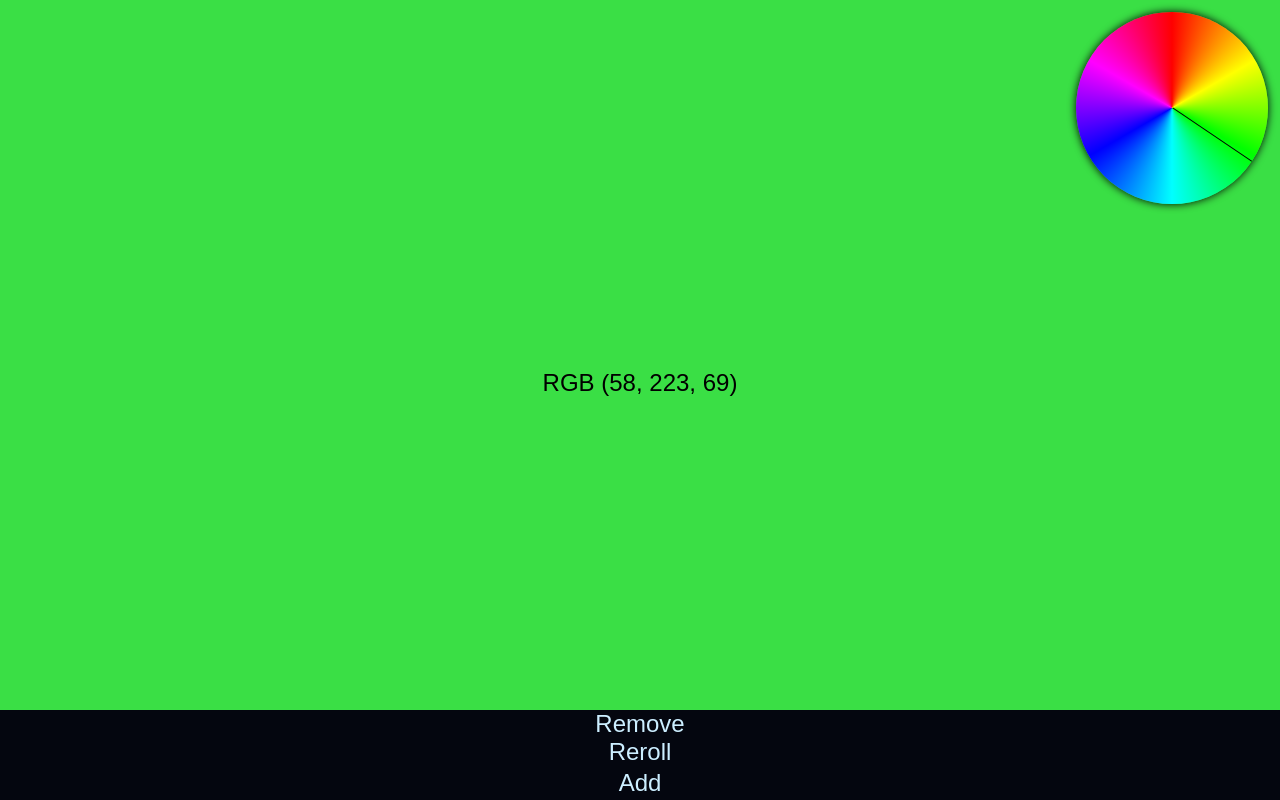
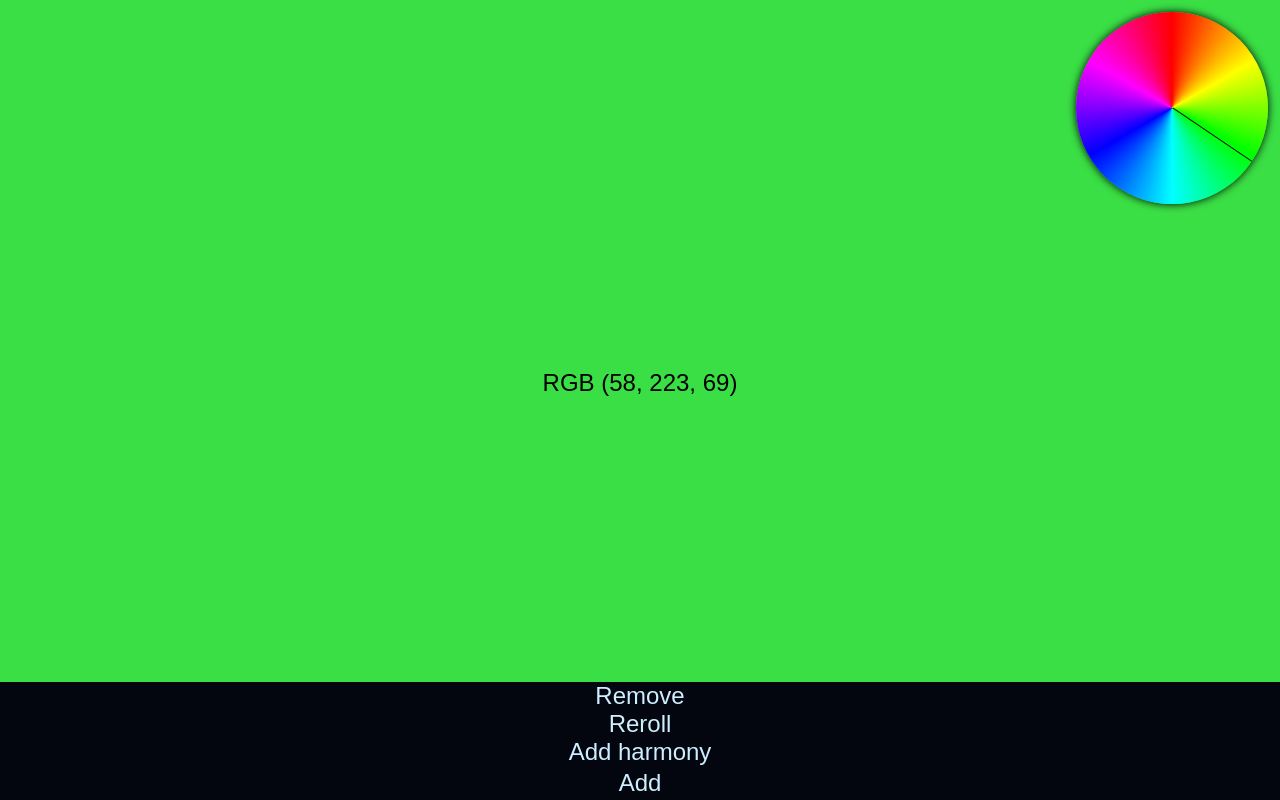
Before and after one commit to soryy708/Palette, a React app: page / in a window 1280 px wide. Both pictures are taken after a click on the button "Add". Built offline with nearby package versions, Linux system fonts and the light colour scheme.

Commit message:
Impl "add harmony" button

```diff
--- a/src/app/color.ts
+++ b/src/app/color.ts
@@ -1,8 +1,16 @@
-export type Color = {
+type HslColor = {
+    h: number;
+    s: number;
+    l: number;
+};
+
+type RgbColor = {
     r: number;
     g: number;
     b: number;
 };
+
+export type Color = RgbColor;
 
 /**
  *
@@ -29,7 +37,7 @@ const rgbToLuminance = (r: number, g: number, b: number): number =>
     0.7152 * linearizeColor(g) +
     0.0722 * linearizeColor(b);
 
-export const colorToLuminance = (color: Color): number => rgbToLuminance(color.r, color.g, color.b);
+export const colorToLuminance = (color: RgbColor): number => rgbToLuminance(color.r, color.g, color.b);
 
 /**
  *
@@ -44,13 +52,13 @@ export const luminanceToPerceivedLightness = (luminance: number): number => {
     }
 };
 
-export const getChroma = (color: Color): number => {
+export const getChroma = (color: RgbColor): number => {
     const max = Math.max(color.r/255, color.g/255, color.b/255);
     const min = Math.min(color.r/255, color.g/255, color.b/255);
     return max - min;
 };
 
-export const getHue = (color: Color): number => {
+export const getHue = (color: RgbColor): number => {
     const r = color.r / 255;
     const g = color.g / 255;
     const b = color.b / 255;
@@ -77,3 +85,73 @@ export const getHue = (color: Color): number => {
         }
     }
 };
+
+export const getSaturation = (color: RgbColor): number => {
+    const r = color.r / 255;
+    const g = color.g / 255;
+    const b = color.b / 255;
+    const max = Math.max(r, g, b);
+    if (max === 0) {
+        return 0;
+    }
+    return getChroma(color) / max;
+};
+
+export const rgbToHsl = (color: RgbColor): HslColor => {
+    return {
+        h: getHue(color),
+        s: getSaturation(color),
+        l: colorToLuminance(color),
+    };
+};
+
+const hslToRgb = (color: HslColor): RgbColor => {
+    if (color.s === 0)  {
+        return {
+            r: Math.round(color.l * 255),
+            g: Math.round(color.l * 255),
+            b: Math.round(color.l * 255),
+        };
+    }
+
+    const c = (1 - Math.abs(2 * color.l - 1)) * color.s;
+    const x = c * (1 - Math.abs((color.h / 60) % 2 - 1));
+    const m = color.l - c/2;
+
+    const [rt, gt, bt] = (() => {
+        if (0 <= color.h && color.h < 60) {
+            return [c, x, 0];
+        }
+        if (60 <= color.h && color.h < 120) {
+            return [x, c, 0];
+        }
+        if (120 <= color.h && color.h < 180) {
+            return [0, c, x];
+        }
+        if (180 <= color.h && color.h < 240) {
+            return [0, x, c];
+        }
+        if (240 <= color.h && color.h < 300) {
+            return [x, 0, c];
+        }
+        if (300 <= color.h && color.h < 360) {
+            return [c, 0, x];
+        }
+    })();
+
+    return {
+        r: Math.round((rt+m) * 255),
+        g: Math.round((gt+m) * 255),
+        b: Math.round((bt+m) * 255),
+    };
+};
+
+export const rotateHue = (color: RgbColor, degrees: number): RgbColor => {
+    const originalHsl = rgbToHsl(color);
+    const rotatedHue = (originalHsl.h + 360 + degrees) % 360;
+    return hslToRgb({
+        h: rotatedHue,
+        s: originalHsl.s,
+        l: originalHsl.l,
+    });
+};
--- a/src/app/index.tsx
+++ b/src/app/index.tsx
@@ -46,10 +46,10 @@ const App: React.FunctionComponent = () => {
         });
     };
 
-    const addStripe = () => {
+    const addStripe = (color: Color = null) => {
         setStripes(prevStripes => [...prevStripes, {
             id: generateId(),
-            color: getRandomColor(),
+            color: color || getRandomColor(),
         }]);
     };
 
@@ -59,12 +59,13 @@ const App: React.FunctionComponent = () => {
                 items={stripes}
                 onRemove={itemIndex => removeStripe(itemIndex)}
                 onReroll={itemIndex => rerollStripe(itemIndex)}
+                onAddColor={color => addStripe(color)}
             />
         </div>
         <div className="pageBottom">
             <button
                 type="button"
-                onClick={addStripe}
+                onClick={() => addStripe()}
                 style={{width: '100%'}}
             >
                 Add
--- /dev/null
+++ b/src/app/menuButton.tsx
@@ -0,0 +1,75 @@
+import React, { useState, useEffect } from 'react';
+
+type MenuItem = {
+    text: string;
+    menuItems?: MenuItem[];
+    onClose?: () => void;
+    onClick?: (ev: React.MouseEvent<HTMLButtonElement, MouseEvent>) => void;
+};
+
+type MenuButtonProps = MenuItem;
+
+const MenuButton: React.FunctionComponent<MenuButtonProps> = (props: MenuButtonProps) => {
+    const [isOpen, setOpen] = useState(false);
+    const [isInitial, setIsInitial] = useState(true);
+
+    useEffect(() => {
+        if (!isInitial && !isOpen && props.onClose) {
+            props.onClose();
+        }
+        if (isInitial) {
+            setIsInitial(false);
+        }
+    }, [isOpen, props.onClose]);
+
+    return <React.Fragment>
+        <button
+            type="button"
+            onClick={ev => {
+                setOpen(prevIsOpen => !prevIsOpen);
+                if (props.onClick) {
+                    props.onClick(ev);
+                }
+            }}
+        >
+            {props.text}
+        </button>
+        {isOpen &&
+            <div className="menuButtonMenu">
+                {props.menuItems.map((item, i) =>
+                    item.menuItems ? (
+                        <div key={i}>
+                            <MenuButton
+                                {...item}
+                                onClose={() => {
+                                    if (item.onClose) {
+                                        item.onClose();
+                                    }
+                                    setOpen(false);
+                                }}
+                            />
+                        </div>
+                    ) : (
+                        <button
+                            type="button"
+                            key={JSON.stringify(item)}
+                            onClick={ev => {
+                                if (item.onClick) {
+                                    item.onClick(ev);
+                                }
+                                if (item.onClose) {
+                                    item.onClose();
+                                }
+                                setOpen(false);
+                            }}
+                        >
+                            {item.text}
+                        </button>
+                    )
+                )}
+            </div>
+        }
+    </React.Fragment>;
+};
+
+export default MenuButton;
--- a/src/app/stripes/index.tsx
+++ b/src/app/stripes/index.tsx
@@ -9,6 +9,7 @@ type StripesProps = {
     }[];
     onRemove: (itemIndex: number) => void;
     onReroll: (itemIndex: number) => void;
+    onAddColor: (color: Color) => void;
 };
 
 const Stripes: React.FunctionComponent<StripesProps> = (props: StripesProps) => {
@@ -19,6 +20,7 @@ const Stripes: React.FunctionComponent<StripesProps> = (props: StripesProps) =>
                 color={item.color}
                 onRemove={() => props.onRemove(i)}
                 onReroll={() => props.onReroll(i)}
+                onAddColor={props.onAddColor}
             />
         )}
     </div>;
--- a/src/app/stripes/stripe.tsx
+++ b/src/app/stripes/stripe.tsx
@@ -1,10 +1,12 @@
 import React, { useState, useEffect } from 'react';
-import { Color, luminanceToPerceivedLightness, colorToLuminance } from '../color';
+import { Color, luminanceToPerceivedLightness, colorToLuminance, rotateHue } from '../color';
+import MenuButton from '../menuButton';
 
 type StripeProps = {
     color: Color;
     onRemove: () => void;
     onReroll: () => void;
+    onAddColor: (color: Color) => void;
 };
 
 const Stripe: React.FunctionComponent<StripeProps> = (props: StripeProps) => {
@@ -53,6 +55,48 @@ const Stripe: React.FunctionComponent<StripeProps> = (props: StripeProps) => {
             >
                 Reroll
             </button>
+            <MenuButton
+                text="Add harmony"
+                menuItems={[{
+                    text: 'Complementary',
+                    onClick: () => props.onAddColor(rotateHue(props.color, 180)),
+                }, {
+                    text: 'Triadic',
+                    onClick: () => {
+                        props.onAddColor(rotateHue(props.color, +60));
+                        props.onAddColor(rotateHue(props.color, -60));
+                    },
+                }, {
+                    text: 'Tetradic',
+                    menuItems: [{
+                        text: 'Clockwise',
+                        onClick: () => {
+                            props.onAddColor(rotateHue(props.color, +180));
+                            props.onAddColor(rotateHue(props.color, +60));
+                            props.onAddColor(rotateHue(props.color, +240));
+                        },
+                    }, {
+                        text: 'Counter-clockwise',
+                        onClick: () => {
+                            props.onAddColor(rotateHue(props.color, +180));
+                            props.onAddColor(rotateHue(props.color, -60));
+                            props.onAddColor(rotateHue(props.color, +120));
+                        },
+                    }],
+                }, {
+                    text: 'Analogous',
+                    onClick: () => {
+                        props.onAddColor(rotateHue(props.color, +30));
+                        props.onAddColor(rotateHue(props.color, -30));
+                    },
+                }, {
+                    text: 'Natural',
+                    onClick: () => {
+                        props.onAddColor(rotateHue(props.color, +15));
+                        props.onAddColor(rotateHue(props.color, -15));
+                    },
+                }]}
+            />
         </div>
     </div>;
 };
--- /dev/null
+++ b/src/style/_menuButton.scss
@@ -0,0 +1,10 @@
+.menuButtonMenu {
+    display: flex;
+    flex-direction: row;
+    overflow-x: auto;
+
+    button {
+        width: 100%;
+        flex-grow: 1;
+    }
+}
--- a/src/style/style.scss
+++ b/src/style/style.scss
@@ -1,3 +1,4 @@
+@import 'menuButton.scss';
 @import 'stripes.scss';
 @import 'wheel.scss';
 
```
